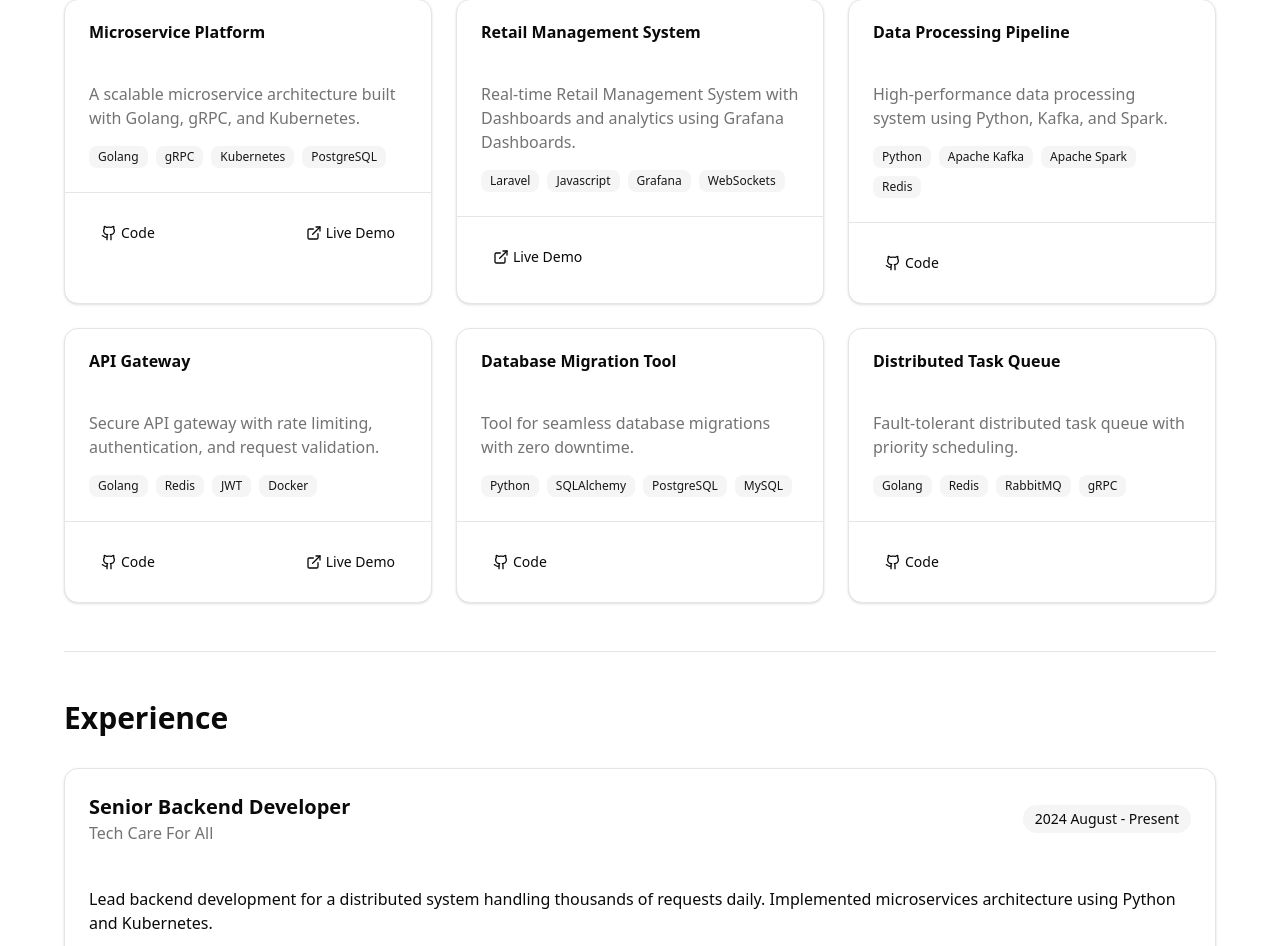
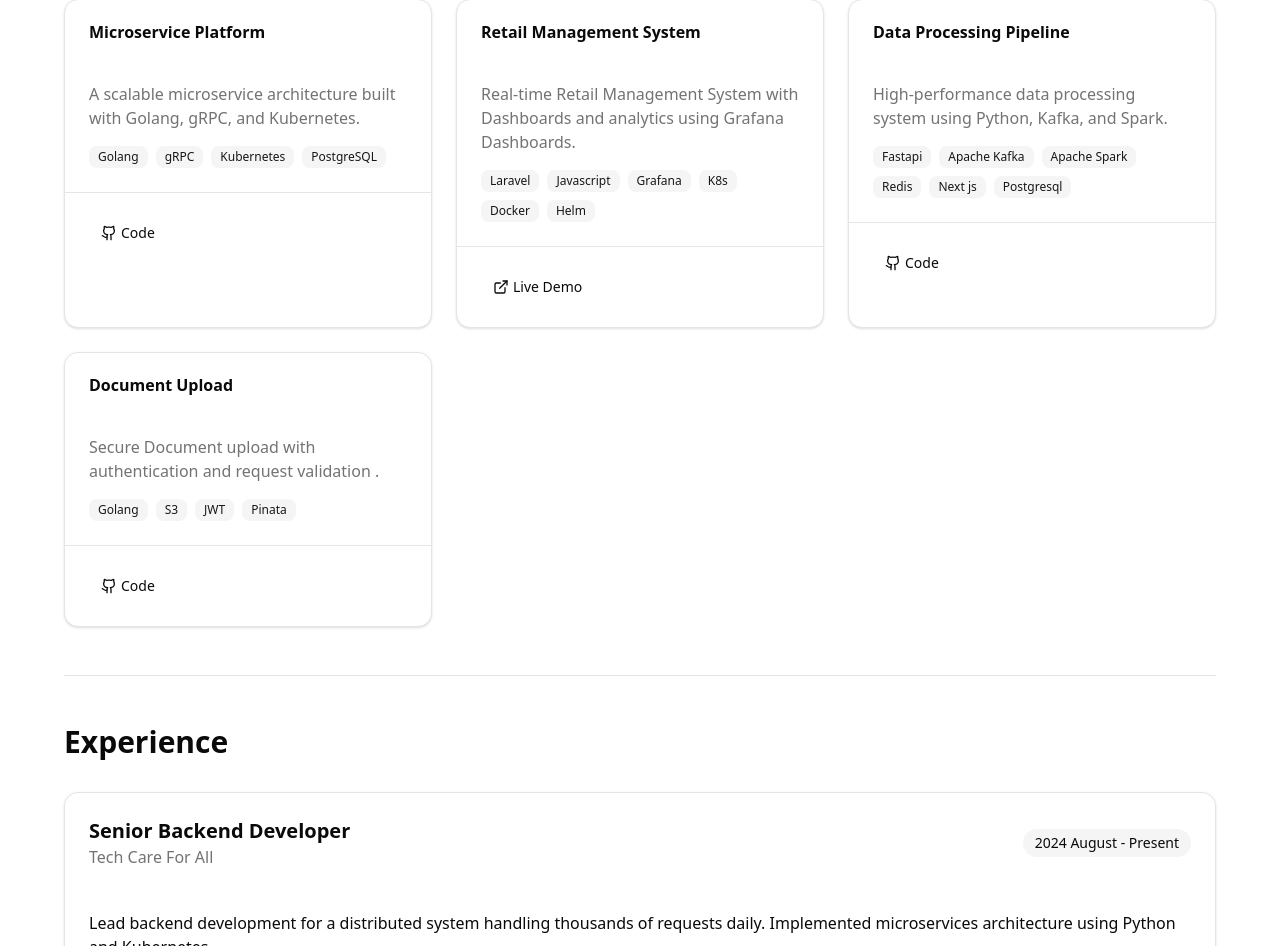
Before and after one commit to sangkips/portfolio, a Next.js app: page / in a window 1280 px wide. Shown: the part 1677-2623 px from the top of the page. Built offline with nearby package versions, Linux system fonts and the light colour scheme.

Commit message:
fix typos

```diff
--- a/app/page.tsx
+++ b/app/page.tsx
@@ -1,4 +1,4 @@
-import Image from "next/image"
+
 import { Github, Mail, Linkedin } from "lucide-react"
 import { Button } from "@/components/ui/button"
 import ProjectCard from "@/components/project-card"
@@ -72,7 +72,7 @@ export default function Home() {
             <div className="grid md:grid-cols-2 gap-8">
               <div>
                 <p className="text-lg">
-                  I'm a backend developer with over 4 years of experience building scalable, high-performance systems. I
+                  I&apos;m a backend developer with over 4 years of experience building scalable, high-performance systems. I
                   specialize in Python and Golang development, with expertise in microservices architecture, API design,
                   and database optimization.
                 </p>
@@ -175,14 +175,14 @@ export default function Home() {
                 title="Microservice Platform"
                 description="A scalable microservice architecture built with Golang, gRPC, and Kubernetes."
                 technologies={["Golang", "gRPC", "Kubernetes", "PostgreSQL"]}
-                githubUrl="https://github.com/yourusername/microservice-platform"
-                liveUrl="https://example.com/microservice-platform"
+                githubUrl="https://github.com/sangkips/grpc-orders-management"
+                // liveUrl="https://example.com/microservice-platform"
               />
 
               <ProjectCard
                 title="Retail Management System"
                 description="Real-time Retail Management System with Dashboards and analytics using Grafana Dashboards."
-                technologies={["Laravel", "Javascript", "Grafana", "WebSockets"]}
+                technologies={["Laravel", "Javascript", "Grafana", "K8s", "Docker", "Helm"]}
                 // githubUrl="https://github.com/yourusername/monitoring-dashboard"
                 liveUrl="https://investify.citizix.com"
               />
@@ -190,31 +190,31 @@ export default function Home() {
               <ProjectCard
                 title="Data Processing Pipeline"
                 description="High-performance data processing system using Python, Kafka, and Spark."
-                technologies={["Python", "Apache Kafka", "Apache Spark", "Redis"]}
-                githubUrl="https://github.com/yourusername/data-pipeline"
+                technologies={["Fastapi", "Apache Kafka", "Apache Spark", "Redis", "Next js", "Postgresql"]}
+                githubUrl="https://github.com/sangkips/datalift-frontend"
               />
 
               <ProjectCard
-                title="API Gateway"
-                description="Secure API gateway with rate limiting, authentication, and request validation."
-                technologies={["Golang", "Redis", "JWT", "Docker"]}
-                githubUrl="https://github.com/yourusername/api-gateway"
-                liveUrl="https://example.com/api-gateway"
+                title="Document Upload"
+                description="Secure Document upload with authentication and request validation ."
+                technologies={["Golang", "S3", "JWT", "Pinata"]}
+                githubUrl="https://github.com/sangkips/fileupload"
+                // liveUrl="https://example.com/api-gateway"
               />
 
-              <ProjectCard
+              {/* <ProjectCard
                 title="Database Migration Tool"
                 description="Tool for seamless database migrations with zero downtime."
                 technologies={["Python", "SQLAlchemy", "PostgreSQL", "MySQL"]}
                 githubUrl="https://github.com/yourusername/db-migration-tool"
-              />
+              /> */}
 
-              <ProjectCard
+              {/* <ProjectCard
                 title="Distributed Task Queue"
                 description="Fault-tolerant distributed task queue with priority scheduling."
                 technologies={["Golang", "Redis", "RabbitMQ", "gRPC"]}
                 githubUrl="https://github.com/yourusername/task-queue"
-              />
+              /> */}
 
 
             </div>
@@ -270,7 +270,7 @@ export default function Home() {
             <div className="grid md:grid-cols-2 gap-8">
               <div>
                 <p className="text-lg mb-4">
-                  I'm currently open to new opportunities and collaborations. Feel free to reach out if you'd like to
+                  I&apos;m currently open to new opportunities and collaborations. Feel free to reach out if you&apos;d like to
                   discuss a project or position.
                 </p>
 
--- a/app/tailwind.config.ts
+++ b/app/tailwind.config.ts
@@ -1,8 +1,15 @@
 import type { Config } from "tailwindcss"
+import tailwindcssAnimate from "tailwindcss-animate"
 
 const config = {
   darkMode: ["class", "dark"],
-  content: ["./pages/**/*.{ts,tsx}", "./components/**/*.{ts,tsx}", "./app/**/*.{ts,tsx}", "./src/**/*.{ts,tsx}"],
+  content: [
+    "./pages/**/*.{ts,tsx}",
+    "./components/**/*.{ts,tsx}",
+    "./app/**/*.{ts,tsx}",
+    "./src/**/*.{ts,tsx}",
+    "*.{js,ts,jsx,tsx,mdx}",
+  ],
   prefix: "",
   theme: {
     container: {
@@ -69,7 +76,7 @@ const config = {
       },
     },
   },
-  plugins: [require("tailwindcss-animate")],
+  plugins: [tailwindcssAnimate],
 } satisfies Config
 
 export default config
--- a/components/contact-form.tsx
+++ b/components/contact-form.tsx
@@ -1,7 +1,6 @@
 "use client"
 
 import type React from "react"
-
 import { useState } from "react"
 import { Button } from "@/components/ui/button"
 
@@ -37,7 +36,8 @@ export default function ContactForm() {
       } else {
         setFormStatus({ error: data.error || "Something went wrong. Please try again." })
       }
-    } catch (error) {
+    } catch (err) {
+      // Using err instead of error to avoid the unused variable warning
       setFormStatus({ error: "Network error. Please try again." })
     } finally {
       setIsSubmitting(false)
@@ -48,7 +48,7 @@ export default function ContactForm() {
     <form onSubmit={handleSubmit} className="space-y-4">
       {formStatus.success && (
         <div className="bg-green-100 border border-green-400 text-green-700 px-4 py-3 rounded">
-          Thank you for your message! I'll get back to you soon.
+          Thank you for your message! I{"'"}ll get back to you soon.
         </div>
       )}
 
--- a/package.json
+++ b/package.json
@@ -17,6 +17,7 @@
     "react": "^19.0.0",
     "react-dom": "^19.0.0",
     "tailwind-merge": "^3.0.2",
+    "tailwindcss-animate": "^1.0.7",
     "tw-animate-css": "^1.2.5"
   },
   "devDependencies": {
```
Also changed, not shown: 1 other file (tests, documents, lock files or other folders).
